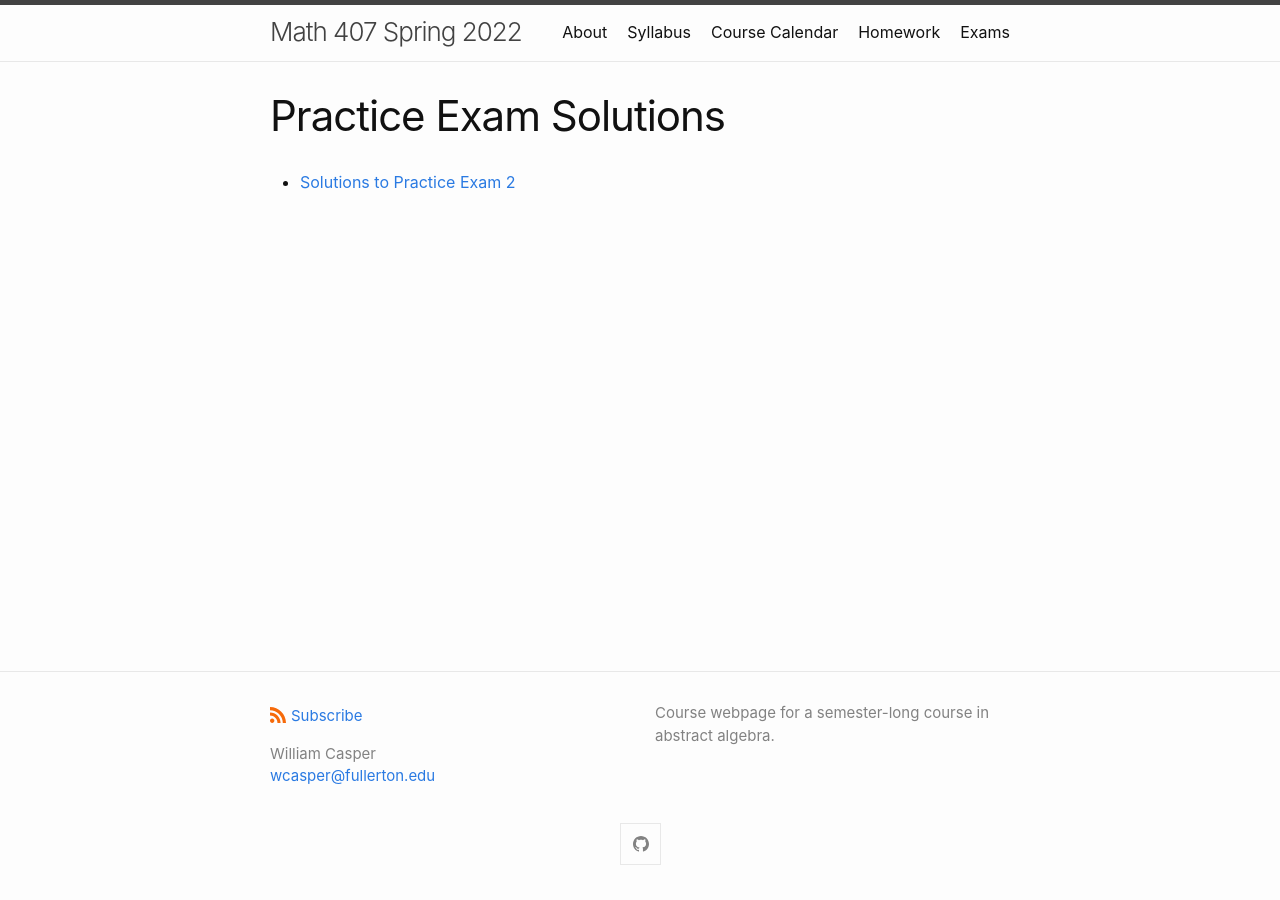
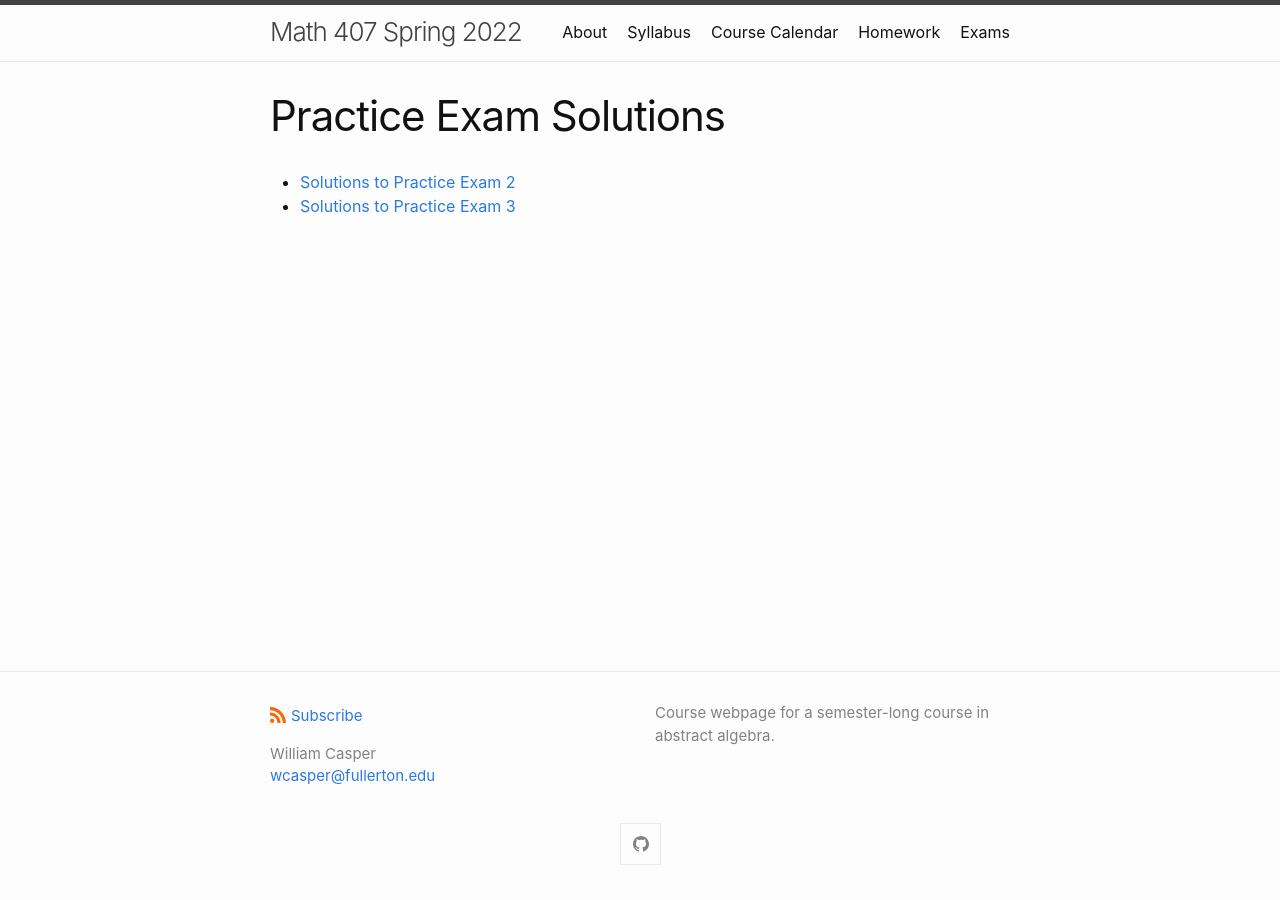
Before and after one commit to wcasper/math407spring2022, a Jekyll site: the page built from _exams/practice-exam-solns.md, in a window 1280 px wide. Built offline with Jekyll 4.4.1, drawn with Linux system fonts in a browser that asks for light colours.

Commit message:
added exam 3

```diff
--- a/_exams/practice-exam-solns.md
+++ b/_exams/practice-exam-solns.md
@@ -5,3 +5,4 @@ permalink: /exams/practice-exam-solns
 ---
 
 * [Solutions to Practice Exam 2](practice-exam2-solns.pdf)
+* [Solutions to Practice Exam 3](practice-exam3-solns.pdf)
```
